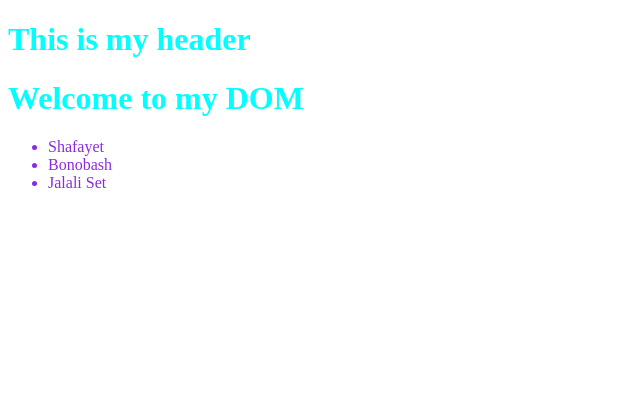
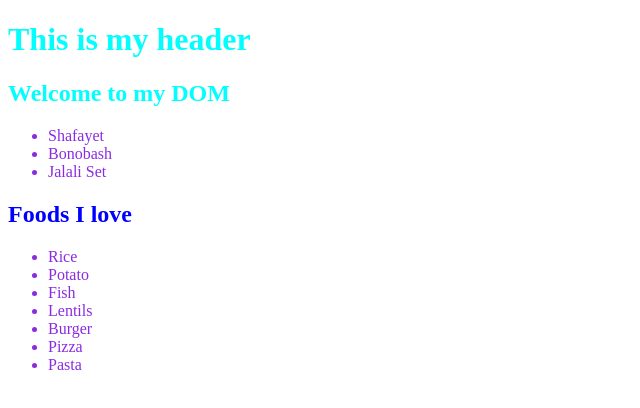
Before and after one commit to Mohsin018/Tour-Of-DOM, a plain HTML site: page index.html in a window 1280 px wide. Shown: the whole page, without its empty margins (0-640 px from the left). Drawn offline with Linux system fonts and the light colour scheme.

Commit message:
Dom running

```diff
--- a/index.html
+++ b/index.html
@@ -11,6 +11,11 @@
         }
 
 
+        #food-title{
+            color: blue;
+        }
+
+
     </style>
 </head>
 <body>
@@ -18,16 +23,63 @@
         <h1>This is my header</h1>
     </header>
     <main>
-        <h1>Welcome to my DOM</h1>
+        <!-- <h1>Welcome to my DOM</h1>
+        <ul>
+            <li>Shafayet</li>
+            <li>Bonobash</li>
+            <li>Jalali Set</li>
+        </ul> -->
+
+        <section>
+            <h1>Welcome to my DOM</h1>
         <ul>
             <li>Shafayet</li>
             <li>Bonobash</li>
             <li>Jalali Set</li>
         </ul>
+        </section>
+
+
+        <section>
+            <h1 id="food-title">Foods I love</h1>
+            <ul>
+                <li>Rice</li>
+                <li>Potato</li>
+                <li>Fish</li>
+                <li>Lentils</li>
+                <li>Burger</li>
+                <li>Pizza</li>
+                <li>Pasta</li>
+            </ul>
+        </section>
     </main>
     <script>
-        console.log('Welcome to Javascript')
-        console.log('Hello')
+        // console.log('Welcome to Javascript')
+        // console.log('Hello')
+        // console.log('DOM-Document object Model')
+        const student = {
+            name: 'abul',
+            id: 121,
+            study: function (subject){
+                // console.log('subject i study is :', subject);
+
+            }
+        }
+
+        // document.getElementsByTagName
+
+        const liCollection = document.getElementsByTagName('li');
+        console.log(liCollection);
+
+        for(const li of liCollection){
+            console.log(li.innerText);
+        }
+
+        //all h1 tags
+        const allHeadings = document.getElementsByTagName('h1');
+        for(const heading of allHeadings){
+            console.log(heading.innerText);
+        }
     </script>
     <script src="js/hello.js"></script>
 </body>
```
